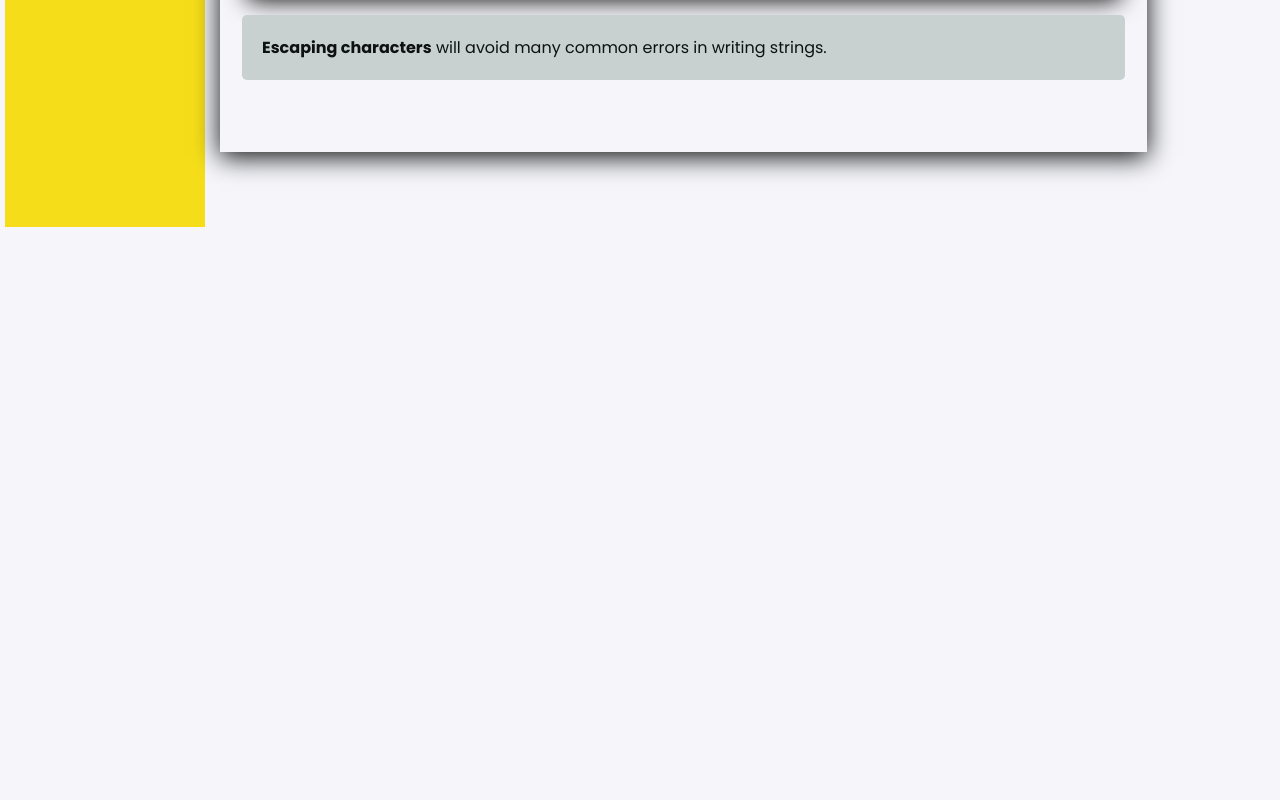
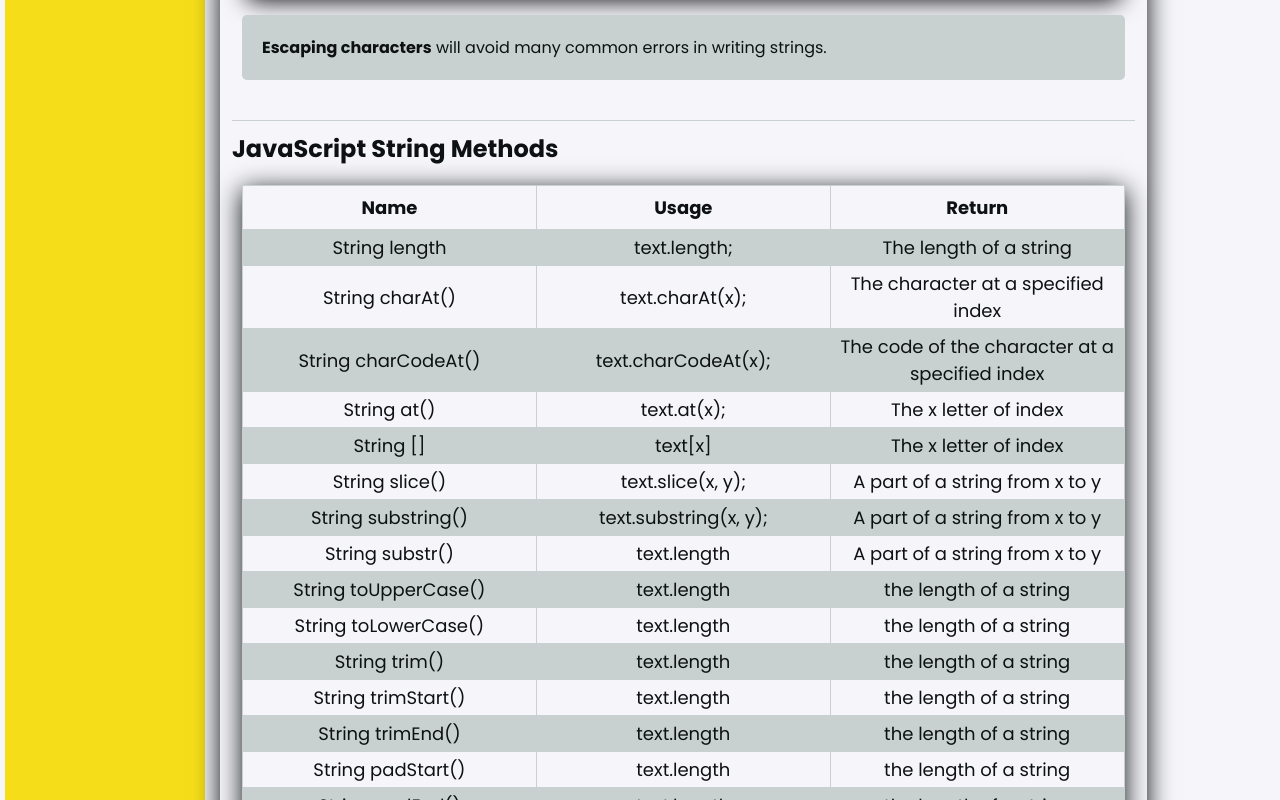
Before and after one commit to MateuszBryczek/Front-end_Template, a React (Create React App) app: page /JavaScript/Page2 in a window 1280 px wide. Shown: the part 1100-1900 px from the top of the page. Before the commit the page ends 1327 px from the top, so only its background shows below. Built offline with nearby package versions, Linux system fonts and the light colour scheme.

Commit message:
added more content

```diff
--- a/src/features/JsPage/Pages/Page2/Articles/JavaScriptStrings.js
+++ b/src/features/JsPage/Pages/Page2/Articles/JavaScriptStrings.js
@@ -7,6 +7,30 @@ import {
     Hint,
 } from "../../../../../common/Section";
 import CodeSpace from "../../../../CodeSpace/CodeSpace";
+import Table from "../../../../../common/Tabele";
+
+const stringColumns = ['Name', 'Usage', 'Return'];
+const stringData = [
+    {Name: "String length", Usage: "text.length;", Return: "The length of a string"},
+    {Name: "String charAt()", Usage: "text.charAt(x);", Return: "The character at a specified index"},
+    {Name: "String charCodeAt()", Usage: "text.charCodeAt(x);", Return: "The code of the character at a specified index"},
+    {Name: "String at()", Usage: "text.at(x);", Return: "The x letter of index"},
+    {Name: "String []", Usage: "text[x]", Return: "The x letter of index"},
+    {Name: "String slice()", Usage: "text.slice(x, y);", Return: "A part of a string from x to y"},
+    {Name: "String substring()", Usage: "text.substring(x, y);", Return: "A part of a string from x to y"},
+    {Name: "String substr()", Usage: "text.length", Return: "A part of a string from x to y"},
+    {Name: "String toUpperCase()", Usage: "text.length", Return: "the length of a string"},
+    {Name: "String toLowerCase()", Usage: "text.length", Return: "the length of a string"},
+    {Name: "String trim()", Usage: "text.length", Return: "the length of a string"},
+    {Name: "String trimStart()", Usage: "text.length", Return: "the length of a string"},
+    {Name: "String trimEnd()", Usage: "text.length", Return: "the length of a string"},
+    {Name: "String padStart()", Usage: "text.length", Return: "the length of a string"},
+    {Name: "String padEnd()", Usage: "text.length", Return: "the length of a string"},
+    {Name: "String repeat()", Usage: "text.length", Return: "the length of a string"},
+    {Name: "String replace()", Usage: "text.length", Return: "the length of a string"},
+    {Name: "String replaceAll()", Usage: "text.length", Return: "the length of a string"},
+    {Name: "String split()", Usage: "text.length", Return: "the length of a string"},
+];
 
 export const JavaScriptStrings = () => (
 <>
@@ -52,6 +76,11 @@ const str3 = "The character \\\\ is called backslash.";
 <b>Escaping characters</b> will avoid many common errors in writing strings.
 </Hint>
 </Section>
+
+<SectionHeader>JavaScript String Methods</SectionHeader>
+<Section>
+<Table columns={stringColumns} data={stringData} />
+</Section>
     </Article>
 </>
 );
```
